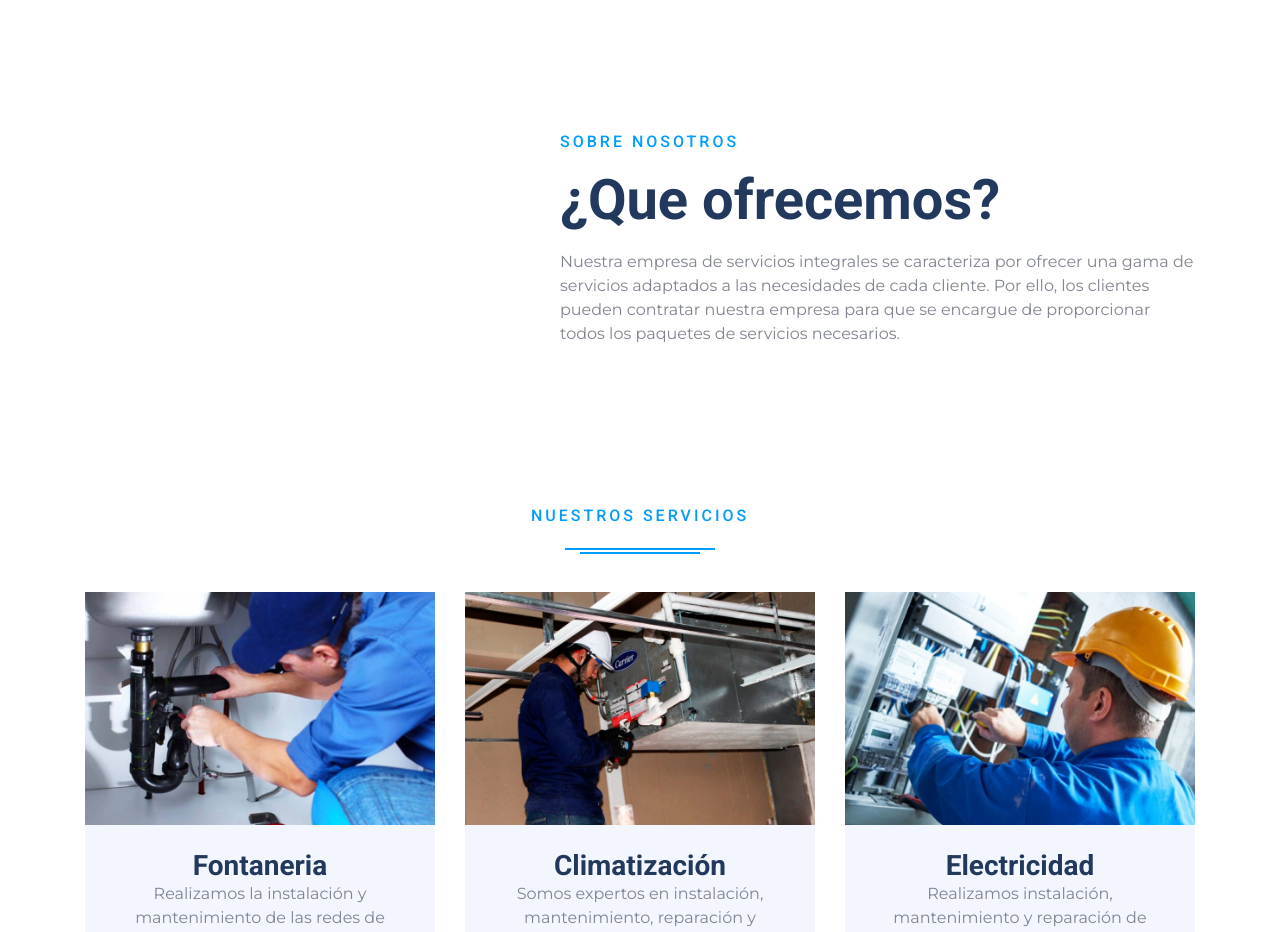
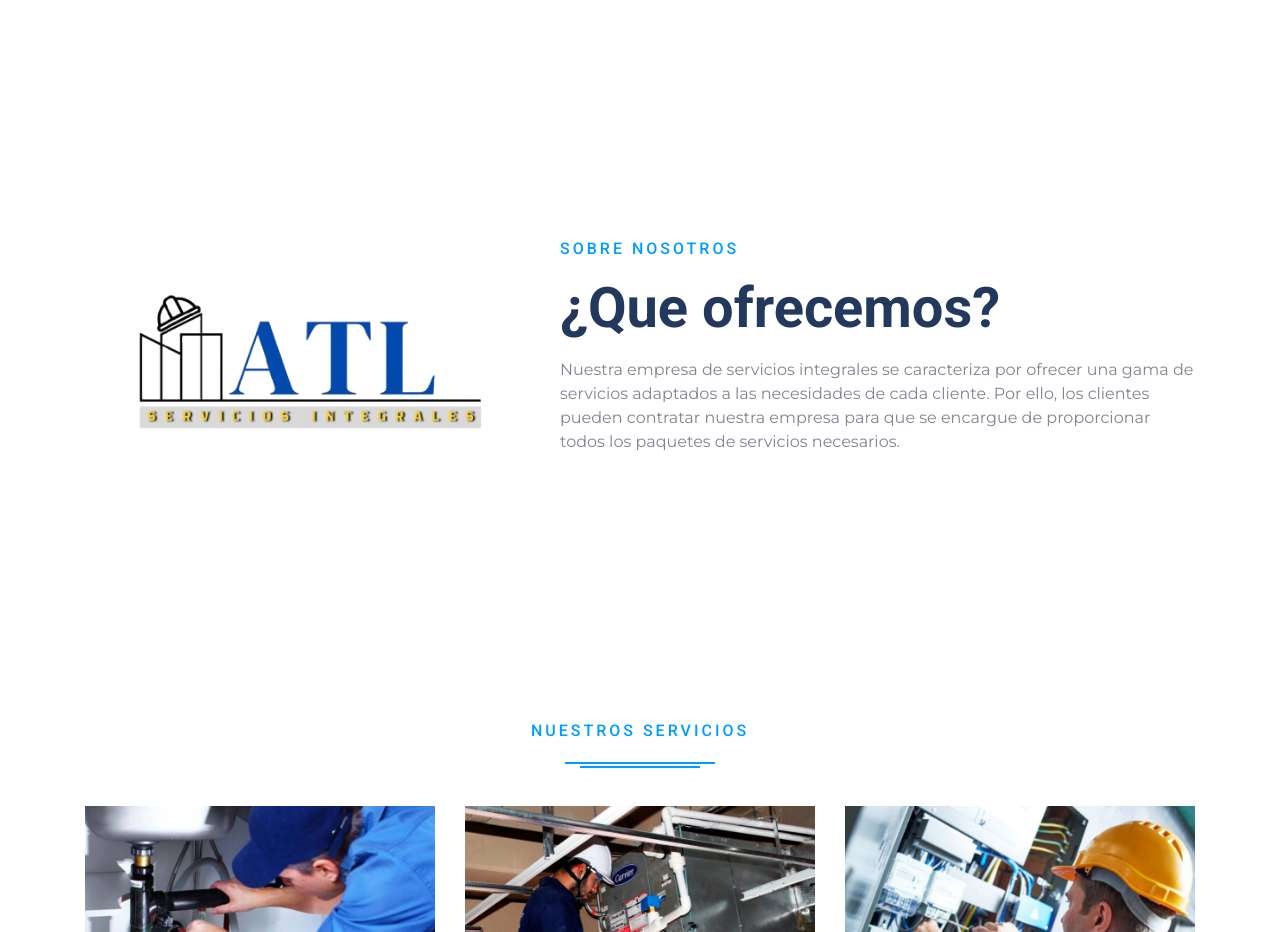
Before and after one commit to orlandosamu/ATL, a plain HTML site: page index.html in a window 1280 px wide. Shown: the part 860-1792 px from the top of the page. Drawn offline with nearby package versions, Linux system fonts and the light colour scheme.

Commit message:
Update index.html

```diff
--- a/index.html
+++ b/index.html
@@ -77,7 +77,7 @@
         <div class="container py-5">
             <div class="row align-items-center">
                 <div class="col-lg-5">
-                    <img class="img-fluid mb-4 mb-lg-0" src="img/logo-removebg-preview.png" alt="">
+                    <img class="img-fluid mb-4 mb-lg-0" src="img/logo-preview.png" alt="">
                 </div>
                 <div class="col-lg-7">
                     <h6 class="text-uppercase text-primary mb-3" style="letter-spacing: 3px;">Sobre nosotros</h6>
```
